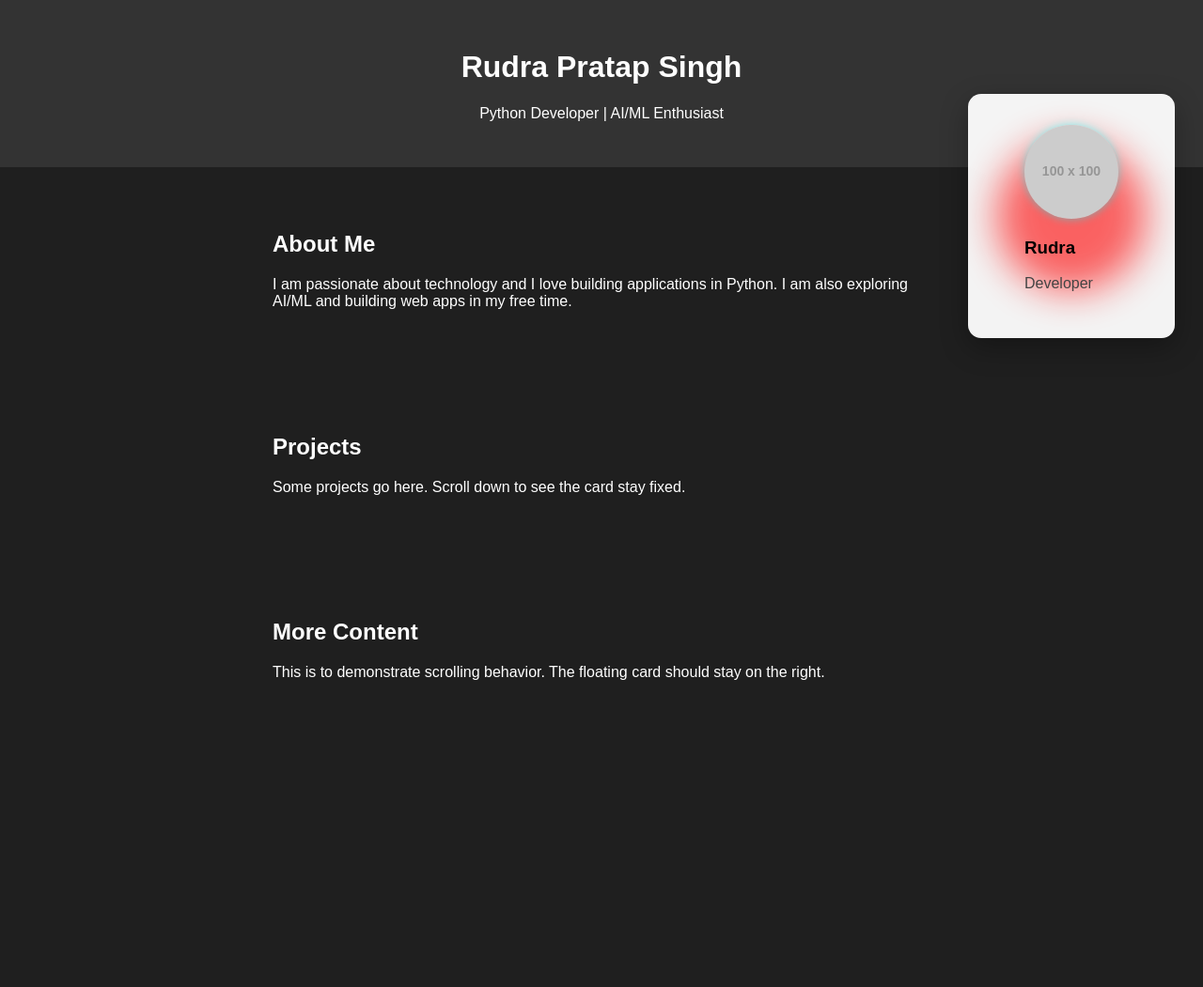
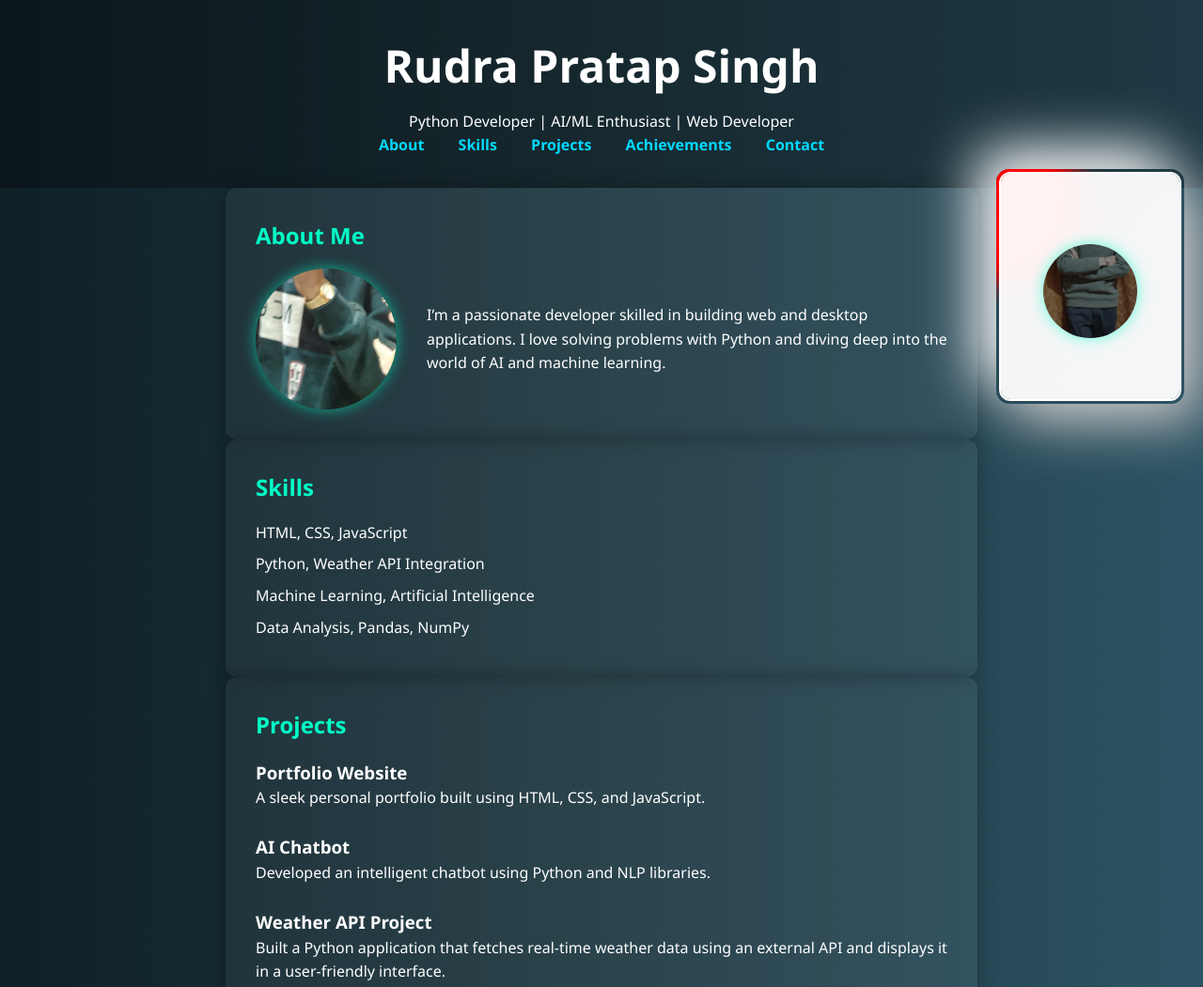
Before and after one commit to rudra-pratap-singh1/portfolio, a plain HTML site: page index.html in a window 1280 px wide. Shown: the top 1051 px of the page at 94% size. Before the commit the page ends 800 px from the top, so only its background shows below. Drawn offline with Linux system fonts and the light colour scheme; placeholder pictures from the web are drawn by us.

Commit message:
Update index.html

```diff
--- a/index.html
+++ b/index.html
@@ -1,119 +1,257 @@
 <!DOCTYPE html>
 <html lang="en">
 <head>
-  <meta charset="UTF-8">
-  <meta name="viewport" content="width=device-width, initial-scale=1">
-  <title>Floating Card Demo</title>
+  <meta charset="UTF-8" />
+  <meta name="viewport" content="width=device-width, initial-scale=1.0" />
+  <title>My Portfolio</title>
   <style>
-    body {
-      font-family: sans-serif;
+    * {
       margin: 0;
       padding: 0;
-      background: #1f1f1f;
-      color: #fff;
+      box-sizing: border-box;
+      scroll-behavior: smooth;
+    }
+
+    body {
+      font-family: 'Segoe UI', Tahoma, Geneva, Verdana, sans-serif;
+      background: linear-gradient(to right, #0f2027, #203a43, #2c5364);
+      color: white;
+      line-height: 1.6;
+      animation: fadeIn 1s ease-in;
+    }
+
+    @keyframes fadeIn {
+      from { opacity: 0; }
+      to { opacity: 1; }
+    }
+
+    @keyframes slideInUp {
+      from { transform: translateY(50px); opacity: 0; }
+      to { transform: translateY(0); opacity: 1; }
     }
 
     header {
       padding: 2rem;
       text-align: center;
-      background: #333;
+      background-color: rgba(0, 0, 0, 0.3);
+      animation: slideInUp 1s ease-out;
+    }
+
+    header h1 {
+      font-size: 3rem;
+      margin-bottom: 0.5rem;
+      animation: slideInUp 1.2s ease-out;
+    }
+
+    nav a {
+      margin: 0 1rem;
+      color: #00d9ff;
+      text-decoration: none;
+      font-weight: bold;
+      transition: color 0.3s ease;
+    }
+
+    nav a:hover {
+      color: #00ffc6;
     }
 
     section {
-      padding: 3rem 2rem;
-      max-width: 700px;
+      padding: 4rem 2rem;
+      opacity: 0;
+      transform: translateY(50px);
+      animation: slideInUp 1s ease-out forwards;
+    }
+
+    section:nth-of-type(2) { animation-delay: 0.2s; }
+    section:nth-of-type(3) { animation-delay: 0.4s; }
+    section:nth-of-type(4) { animation-delay: 0.6s; }
+    section:nth-of-type(5) { animation-delay: 0.8s; }
+    section:nth-of-type(6) { animation-delay: 1s; }
+
+    .about, .skills, .projects, .contact {
+      max-width: 800px;
       margin: 0 auto;
+      background-color: rgba(255, 255, 255, 0.05);
+      padding: 2rem;
+      border-radius: 12px;
+      box-shadow: 0 0 20px rgba(0,0,0,0.3);
+    }
+
+    h2 {
+      margin-bottom: 1rem;
+      color: #00ffc6;
+    }
+
+    ul {
+      list-style-type: none;
+      padding-left: 0;
+    }
+
+    ul li {
+      margin-bottom: 0.5rem;
+    }
+
+    .project {
+      margin-bottom: 1.5rem;
+      transition: transform 0.3s ease, box-shadow 0.3s ease;
+    }
+
+    .project:hover {
+      transform: scale(1.02);
+      box-shadow: 0 0 20px #00ffc6;
+    }
+
+    .footer {
+      text-align: center;
+      padding: 2rem;
+      background-color: rgba(0, 0, 0, 0.2);
+      font-size: 0.9rem;
+      animation: fadeIn 1s ease-in 1.5s forwards;
     }
 
     .card {
-      position: fixed;
-      top: 100px;
-      right: 30px;
-      width: 220px;
-      height: 260px;
+      position: fixed; /* Fixed instead of absolute */
+      top: 180px;
+      right: 20px; /* Moved to right */
+      width: 200px;
+      height: 250px;
       border-radius: 14px;
-      background: rgba(255,255,255,0.95);
-      backdrop-filter: blur(16px);
-      box-shadow: 0 10px 30px rgba(0,0,0,0.3);
-      z-index: 999;
+      z-index: 1111;
+      overflow: hidden;
       display: flex;
       flex-direction: column;
       align-items: center;
       justify-content: center;
-      overflow: hidden;
+      box-shadow: 20px 20px 60px #bebebe, -20px -20px 60px #ffffff;
     }
 
-    .card img {
+    .bg {
+      position: absolute;
+      top: 5px;
+      left: 5px;
+      width: 190px;
+      height: 240px;
+      z-index: 2;
+      background: rgba(255, 255, 255, .95);
+      backdrop-filter: blur(24px);
+      border-radius: 10px;
+      overflow: hidden;
+      outline: 2px solid white;
+    }
+
+    .blob {
+      position: absolute;
+      z-index: 1;
+      top: 50%;
+      left: 50%;
+      width: 150px;
+      height: 150px;
+      border-radius: 50%;
+      background-color: #ff0000;
+      opacity: 1;
+      filter: blur(12px);
+      animation: blob-bounce 5s infinite ease;
+    }
+
+    @keyframes blob-bounce {
+      0% { transform: translate(-100%, -100%) translate3d(0, 0, 0); }
+      25% { transform: translate(-100%, -100%) translate3d(100%, 0, 0); }
+      50% { transform: translate(-100%, -100%) translate3d(100%, 100%, 0); }
+      75% { transform: translate(-100%, -100%) translate3d(0, 100%, 0); }
+      100% { transform: translate(-100%, -100%) translate3d(0, 0, 0); }
+    }
+
+    .card-img {
+      position: relative;
+      z-index: 3;
       width: 100px;
       height: 100px;
       border-radius: 50%;
       object-fit: cover;
-      box-shadow: 0 0 10px rgba(0,255,255,0.5);
-    }
-
-    .blob {
-      position: absolute;
-      width: 160px;
-      height: 160px;
-      background: red;
-      border-radius: 50%;
-      filter: blur(20px);
-      opacity: 0.6;
-      animation: bounce 5s infinite ease-in-out;
-      z-index: 1;
-    }
-
-    .card-content {
-      position: relative;
-      z-index: 2;
-    }
-
-    @keyframes bounce {
-      0% { transform: translate(0, 0); }
-      25% { transform: translate(60px, 0); }
-      50% { transform: translate(60px, 60px); }
-      75% { transform: translate(0, 60px); }
-      100% { transform: translate(0, 0); }
-    }
-
-    @media (max-width: 768px) {
-      .card {
-        display: none;
-      }
+      box-shadow: 0 0 15px rgba(0, 255, 198, 0.6);
+      margin-top: 10px;
     }
   </style>
 </head>
 <body>
+  <header>
+    <h1>Rudra Pratap Singh</h1>
+    <p>Python Developer | AI/ML Enthusiast | Web Developer</p>
+    <nav>
+      <a href="#about">About</a>
+      <a href="#skills">Skills</a>
+      <a href="#projects">Projects</a>
+      <a href="#achievements">Achievements</a>
+      <a href="#contact">Contact</a>
+    </nav>
+  </header>
 
-<header>
-  <h1>Rudra Pratap Singh</h1>
-  <p>Python Developer | AI/ML Enthusiast</p>
-</header>
+  <!-- Floating Card -->
+  <div class="card">
+    <div class="bg"></div>
+    <div class="blob"></div>
+    <img src="hhtt.webp" alt="Card Image" class="card-img" />
+  </div>
 
-<section>
-  <h2>About Me</h2>
-  <p>I am passionate about technology and I love building applications in Python. I am also exploring AI/ML and building web apps in my free time.</p>
-</section>
+  <section id="about" class="about">
+    <h2>About Me</h2>
+    <div style="display: flex; align-items: center; gap: 2rem; flex-wrap: wrap;">
+      <img src="microsoft pfp.jpg" alt="Profile Picture" style="width: 150px; height: 150px; border-radius: 50%; object-fit: cover; box-shadow: 0 0 15px rgba(0,255,198,0.6); animation: fadeIn 1s ease-in-out;">
+      <p style="flex: 1;">
+        I’m a passionate developer skilled in building web and desktop applications. I love solving problems with Python and diving deep into the world of AI and machine learning.
+      </p>
+    </div>
+  </section>
 
-<section>
-  <h2>Projects</h2>
-  <p>Some projects go here. Scroll down to see the card stay fixed.</p>
-</section>
+  <section id="skills" class="skills">
+    <h2>Skills</h2>
+    <ul>
+      <li>HTML, CSS, JavaScript</li>
+      <li>Python, Weather API Integration</li>
+      <li>Machine Learning, Artificial Intelligence</li>
+      <li>Data Analysis, Pandas, NumPy</li>
+    </ul>
+  </section>
 
-<section>
-  <h2>More Content</h2>
-  <p>This is to demonstrate scrolling behavior. The floating card should stay on the right.</p>
-</section>
+  <section id="projects" class="projects">
+    <h2>Projects</h2>
+    <div class="project">
+      <h3>Portfolio Website</h3>
+      <p>A sleek personal portfolio built using HTML, CSS, and JavaScript.</p>
+    </div>
+    <div class="project">
+      <h3>AI Chatbot</h3>
+      <p>Developed an intelligent chatbot using Python and NLP libraries.</p>
+    </div>
+    <div class="project">
+      <h3>Weather API Project</h3>
+      <p>Built a Python application that fetches real-time weather data using an external API and displays it in a user-friendly interface.</p>
+    </div>
+  </section>
 
-<!-- Floating Card -->
-<div class="card">
-  <div class="blob"></div>
-  <div class="card-content">
-    <img src="https://via.placeholder.com/100" alt="Profile" />
-    <h3 style="color: #000; margin-top: 1rem;">Rudra</h3>
-    <p style="color: #444;">Developer</p>
-  </div>
-</div>
+  <section id="achievements" class="contact">
+    <h2>Achievements</h2>
+    <ul>
+      <li>🏅 Ranked <strong>77</strong> in <strong>Code Clash Championship</strong> hosted by <strong>IIT Kanpur</strong></li>
+    </ul>
+  </section>
 
+  <section id="contact" class="contact">
+    <h2>Contact</h2>
+    <p>Email: proop500@gmail.com</p>
+    <p>GitHub: <a href="https://github.com/rudraezz22" target="_blank" style="color:#00ffc6;">@rudraezz22</a></p>
+    <p>Discord: <a href="https://discord.com/users/rudraezz_22" target="_blank" style="color:#00ffc6;">rudraezz_22</a></p>
+  </section>
+
+  <script>
+    document.querySelectorAll('nav a').forEach(anchor => {
+      anchor.addEventListener('click', function (e) {
+        e.preventDefault();
+        document.querySelector(this.getAttribute('href')).scrollIntoView({
+          behavior: 'smooth'
+        });
+      });
+    });
+  </script>
 </body>
 </html>
```
